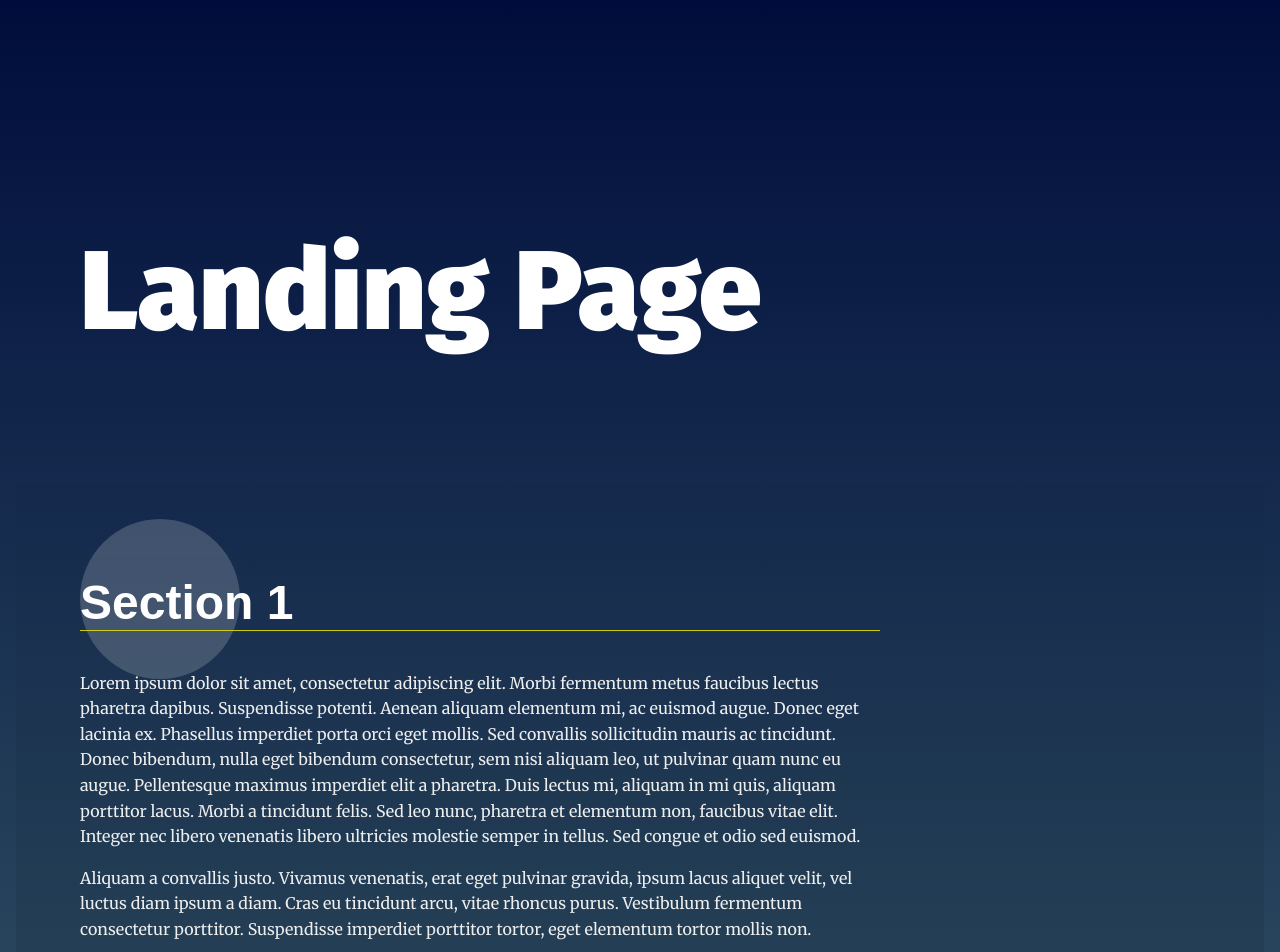
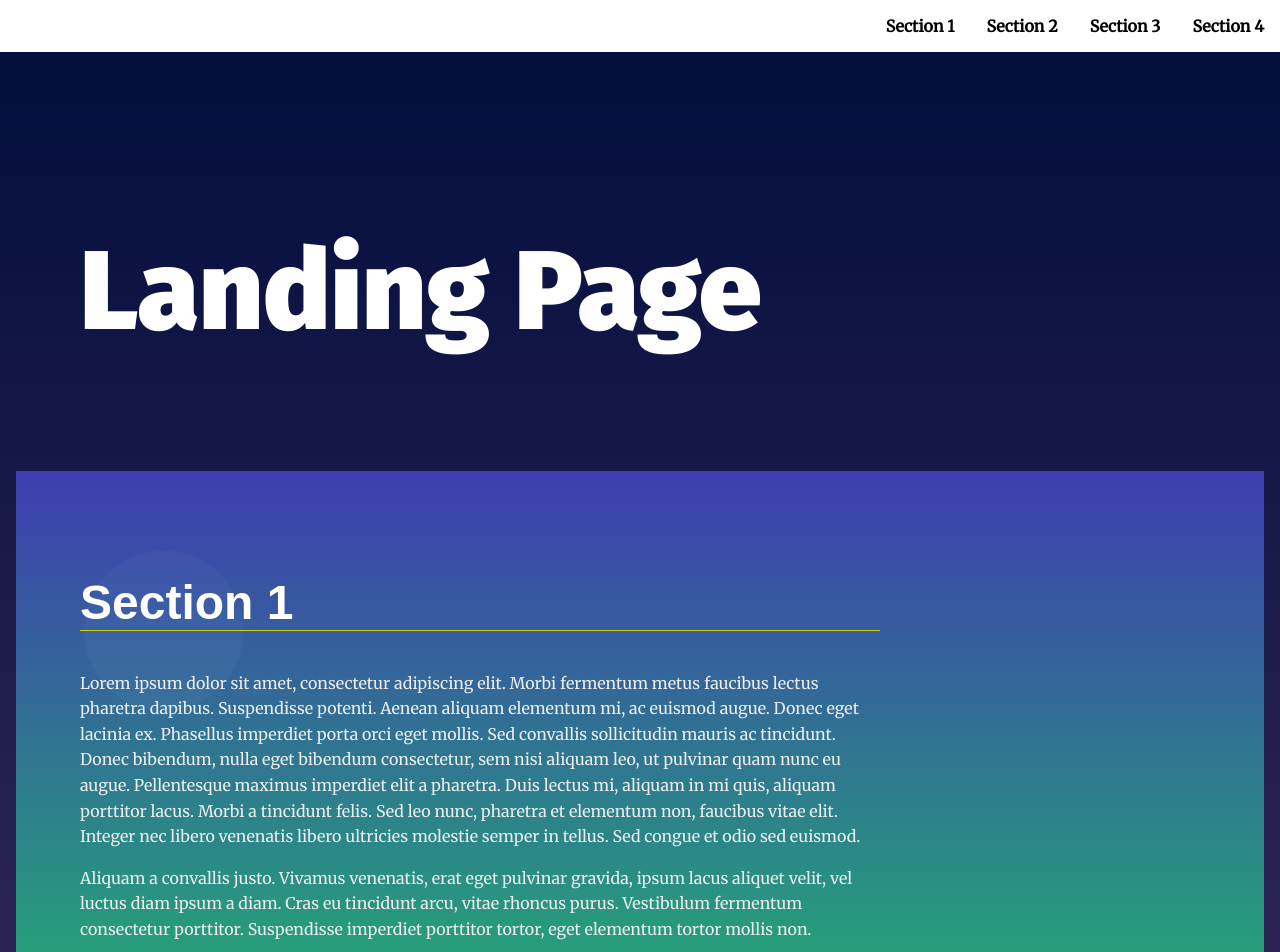
Before and after one commit to omarelgendy/landing-page, a plain HTML site: page index.html in a window 1280 px wide. Shown: the top 952 px of the page. Drawn offline with Linux system fonts and the light colour scheme.

Commit message:
Project Done

```diff
--- a/css/styles.css
+++ b/css/styles.css
@@ -7,12 +7,15 @@
  * To learn more, visit: https://css-tricks.com/reboot-resets-reasoning/
  *
 */
-
+html {
+    /* Adding the smooth scroll to the whole HTML project */
+    scroll-behavior: smooth;
+}
 
 /* ---- Base Rules ---- */
 body {
     background: rgb(136,203,171);
-    background: linear-gradient(0deg, rgba(136,203,171,1) 0%, rgba(0,13,60,1) 100%);
+    background: linear-gradient(0deg, rgb(75, 52, 102) 50%, rgba(0,13,60,1) 100%);
     margin: 0;
     font-family: 'Merriweather', serif;
     color: #fff;
@@ -195,7 +198,7 @@ section:nth-of-type(3n + 1) .landing__container::after {
 /* Note: your-active-class class is applied through javascript. You should update the class here and in the index.html to what you set in your javascript file.  */
 section.your-active-class {
     background: rgb(0, 0, 0);
-    background: linear-gradient(0deg, rgba(0, 0, 0, 0.1) 0%, rgba(0, 0, 0, 0) 100%);
+    background: linear-gradient(0deg, rgba(26, 231, 111, 0.788) 0%, rgba(67, 65, 187, 0.911) 100%);
 }
 
 section.your-active-class .landing__container::before {
--- a/index.html
+++ b/index.html
@@ -30,7 +30,7 @@
     The first section is set to active class by default -->
     <section id="section1" data-nav="Section 1" class="your-active-class">
       <div class="landing__container">
-        <h2>Section 1</h2>
+        <h2 id = "head">Section 1</h2>
         <p>Lorem ipsum dolor sit amet, consectetur adipiscing elit. Morbi fermentum metus faucibus lectus pharetra dapibus. Suspendisse potenti. Aenean aliquam elementum mi, ac euismod augue. Donec eget lacinia ex. Phasellus imperdiet porta orci eget mollis. Sed convallis sollicitudin mauris ac tincidunt. Donec bibendum, nulla eget bibendum consectetur, sem nisi aliquam leo, ut pulvinar quam nunc eu augue. Pellentesque maximus imperdiet elit a pharetra. Duis lectus mi, aliquam in mi quis, aliquam porttitor lacus. Morbi a tincidunt felis. Sed leo nunc, pharetra et elementum non, faucibus vitae elit. Integer nec libero venenatis libero ultricies molestie semper in tellus. Sed congue et odio sed euismod.</p>
 
         <p>Aliquam a convallis justo. Vivamus venenatis, erat eget pulvinar gravida, ipsum lacus aliquet velit, vel luctus diam ipsum a diam. Cras eu tincidunt arcu, vitae rhoncus purus. Vestibulum fermentum consectetur porttitor. Suspendisse imperdiet porttitor tortor, eget elementum tortor mollis non.</p>
@@ -52,7 +52,7 @@
         <p>Aliquam a convallis justo. Vivamus venenatis, erat eget pulvinar gravida, ipsum lacus aliquet velit, vel luctus diam ipsum a diam. Cras eu tincidunt arcu, vitae rhoncus purus. Vestibulum fermentum consectetur porttitor. Suspendisse imperdiet porttitor tortor, eget elementum tortor mollis non.</p>
       </div>
     </section>
-    <section id="section4" data-nav="Section 4" class="your-active-class">
+    <section id="section4" data-nav="Section 4">
       <div class="landing__container">
         <h2>Section 4</h2>
         <p>Lorem ipsum dolor sit amet, consectetur adipiscing elit. Morbi fermentum metus faucibus lectus pharetra dapibus. Suspendisse potenti. Aenean aliquam elementum mi, ac euismod augue. Donec eget lacinia ex. Phasellus imperdiet porta orci eget mollis. Sed convallis sollicitudin mauris ac tincidunt. Donec bibendum, nulla eget bibendum consectetur, sem nisi aliquam leo, ut pulvinar quam nunc eu augue. Pellentesque maximus imperdiet elit a pharetra. Duis lectus mi, aliquam in mi quis, aliquam porttitor lacus. Morbi a tincidunt felis. Sed leo nunc, pharetra et elementum non, faucibus vitae elit. Integer nec libero venenatis libero ultricies molestie semper in tellus. Sed congue et odio sed euismod.</p>
@@ -64,6 +64,6 @@
   <footer class="page__footer">
     <p>&copy Udacity</p>
   </footer>
-<script scr = "js/app.js"> </script>
+<script src="js/app.js"></script>
 </body>
 </html>
--- a/js/app.js
+++ b/js/app.js
@@ -22,39 +22,68 @@
  * Define Global Variables
  *
 */
-
+const pageSections = Array.from(document.querySelectorAll("section"));
+//Creating an array storing all the sections in the page
+const navMenu = document.getElementById("navbar__list");
+//Storing the nav menu unordered list to perform operations on it using js
 
 /**
  * End Global Variables
  * Start Helper Functions
  *
 */
-const pageSections = Array.from(document.querySelectorAll('section'))
-const navMenu = document.getElementById('navmenu_list')
-
-
+function sectionViewStatus(sec) {
+    //To check weither the section is in view or not
+    let secPosition = sec.getBoundingClientRect();
+    //Storing the coordinates of the section in view
+    return (secPosition.top >= 0)
+    //Returning a boolean value weither the section is active or not
+}
 
 /**
  * End Helper Functions
  * Begin Main Functions
  *
 */
-function itemsList() {
+
+// build the nav
+function createItemsList() {
     //To Make a list of Sections to be used in the navigation menu
-    for (section of sections) {
-        nameOfSection = section.getAttribute('data-nav')
-        linkOfSections = section.getAttribute('id')
-        //Line below is creating an item to be then added to the UL of the nav menu
-        listItem = document.createElement('li')
-        listItem.innerHTML = `<a class = 'menuItem' href ='${linkOfSection}'> ${nameOfSection} </a>`
+    for (section of pageSections) {
+        //To loop through all sections and build their existance in the nav menu
+        nameOfSection = section.getAttribute('data-nav');
+        //Storing the name of the section to be written in the nav menu
+        linkOfSection = section.getAttribute('id');
+        //Storing link of section to be used in the anchor of the nav menu element
+        listItem = document.createElement('li');
+        //Creating an item to be then added to the UL of the nav menu unordered list
+        listItem.innerHTML = `<a class = 'menu__link' href ='#${linkOfSection}'> ${nameOfSection} </a>`;
+        //Modifying the inner html of the element we just created to set the name and the anchor
         navMenu.appendChild(listItem);
+        //Adding the list item to the nav menu unordered list
     }
 }
-// build the nav
-
 
 // Add class 'active' to section when near top of viewport
 
+function addActiveStatus() {
+    //Adding Active class to the section if in view and removing it if not in view
+    for (section of pageSections) {
+        //Looping through all of the sections of the page
+        if (sectionViewStatus(section)) {
+            //Calling the helping function which indicates weither the section is in view or not and using the returned boolean value as a conditional check
+            if (!section.classList.contains('your-active-class')) {
+                //Checking that the class active does not currently exist for the section being viewed
+                section.classList.add('your-active-class')
+                //Adding the class active to the section being viewed
+            }
+        } else {
+            //Statement excuted when the section is not viewed
+            section.classList.remove('your-active-class')
+            //Removing the class active from the class list of the section
+        }
+    }
+}
 
 // Scroll to anchor ID using scrollTO event
 
@@ -66,7 +95,11 @@ function itemsList() {
 */
 
 // Build menu
+createItemsList()
+//Calling the function to build the nav menu
 
 // Scroll to section on link click
+document.addEventListener('scroll', addActiveStatus)
+//Adding an event listener to call the function everytime we scroll through the screen
 
 // Set sections as active
```
